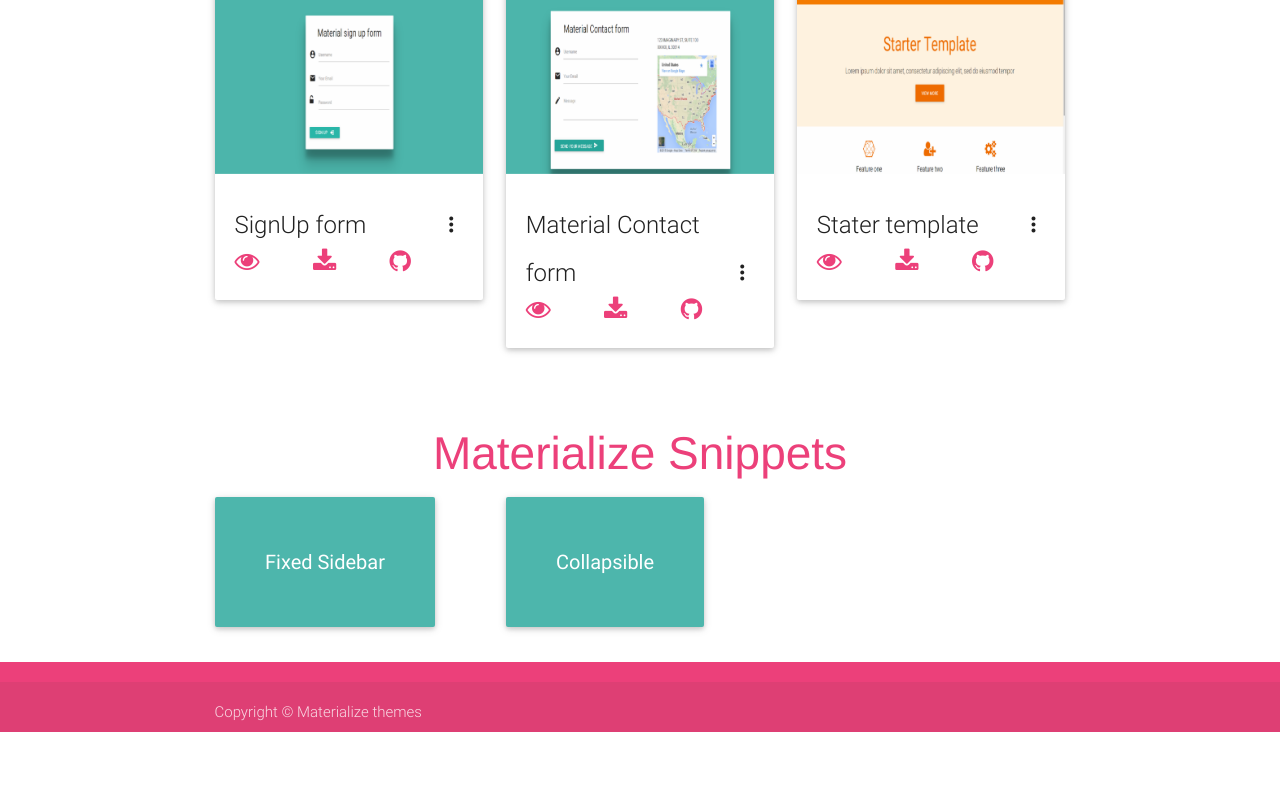
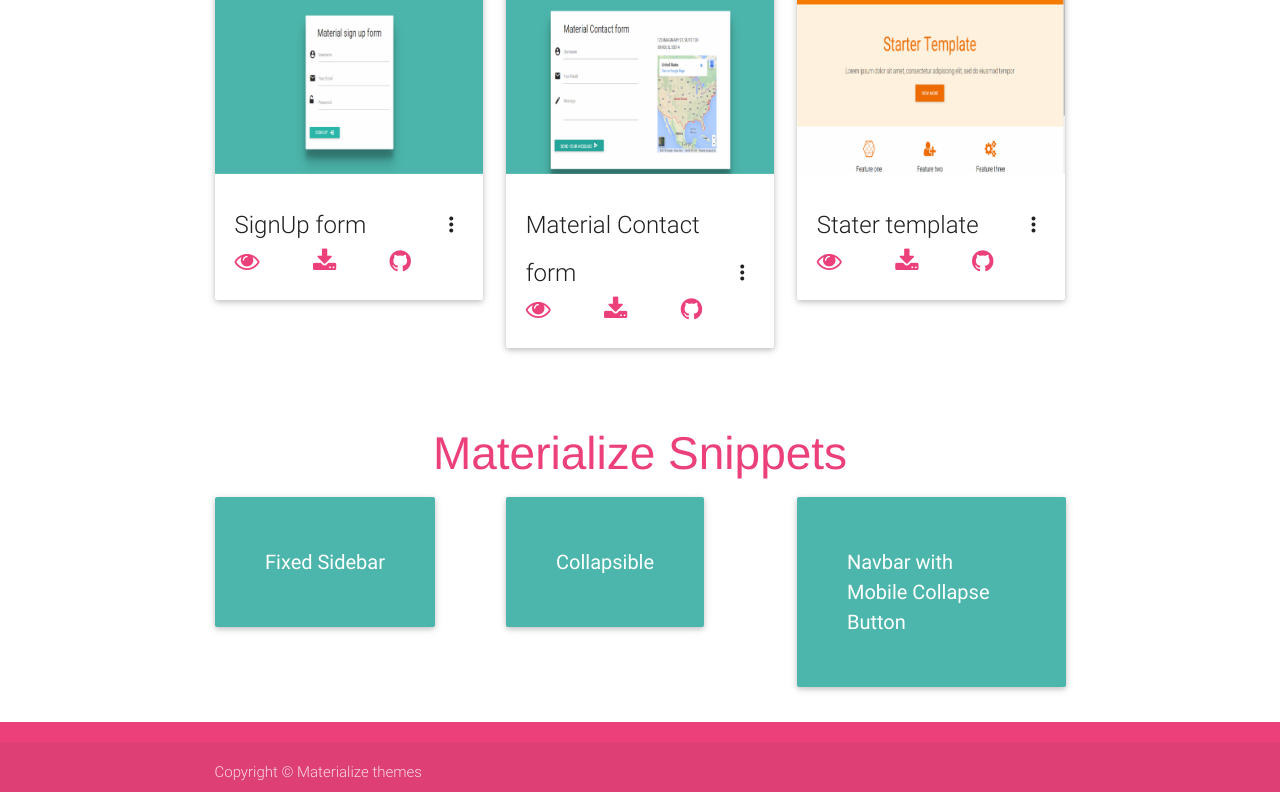
Before and after one commit to SwarnaKishore/MaterializeThemes, a plain HTML site: page index.html in a window 1280 px wide. Shown: the part 1202-1994 px from the top of the page. Before the commit the page ends 1934 px from the top, so only its background shows below. Drawn offline with nearby package versions, Linux system fonts and the light colour scheme; a script that the page names is missing; a web font is replaced by a local one.

Commit message:
Update index.html

```diff
--- a/index.html
+++ b/index.html
@@ -272,6 +272,15 @@
       </div>
       </a>
 
+         	<a href="http://codepen.io/Swarna_Kishore/pen/JdOgZJ" target="_blank">
+     	 <div class="col s12 l4">
+       	 <div class="card-panel teal lighten-2 waves-effect waves-light snippets">
+          <span class="white-text" style="font-size: 20px;"> Navbar with Mobile Collapse Button
+          </span>
+        </div>
+      </div>
+      </a>
+
     </div><!--row-->
   </div><!--container-->
 
```
